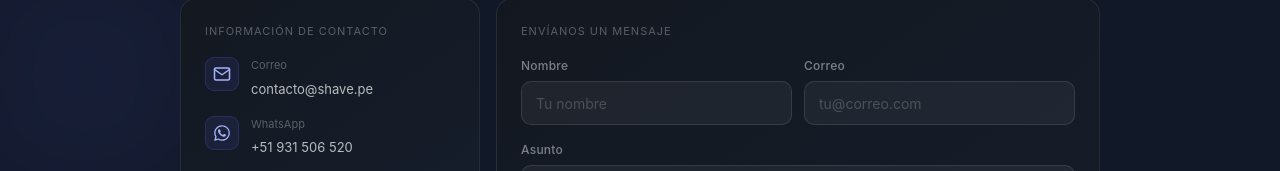
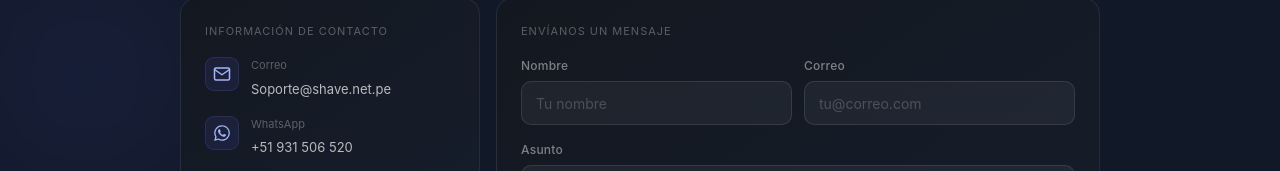
Before and after one commit to davidvilmana/proyectshave, a React (Vite) app: page /contacto in a window 1280 px wide. Shown: the part 346-517 px from the top of the page. Built offline with nearby package versions, Linux system fonts and the light colour scheme; a web font is replaced by a local one.

Commit message:
Update contact information and WhatsApp link

```diff
--- a/src/pages/contacto.jsx
+++ b/src/pages/contacto.jsx
@@ -19,7 +19,7 @@ const CONTACT_INFO = [
   {
     icon: <FiMail size={18} />,
     label: "Correo",
-    value: "contacto@shave.pe",
+    value: "Soporte@shave.net.pe",
     href: "mailto:contacto@shave.pe",
   },
   {
@@ -46,7 +46,7 @@ const SOCIAL = [
   {
     icon: <FaWhatsapp size={16} />,
     label: "WhatsApp",
-    href: "https://chat.whatsapp.com/LmpU4x82QhLH5RAOYgTJEZ",
+    href: "https://wa.me/51931506520",
     color: "#25d366",
   },
   {
@@ -84,7 +84,7 @@ _${fecha}_
 📝 *Mensaje:*
 ${form.mensaje}
 
-_Enviado desde shave.pe_`;
+_Enviado desde shave.net.pe_`;
 
   window.open(
     `https://wa.me/51931506520?text=${encodeURIComponent(texto)}`,
```
